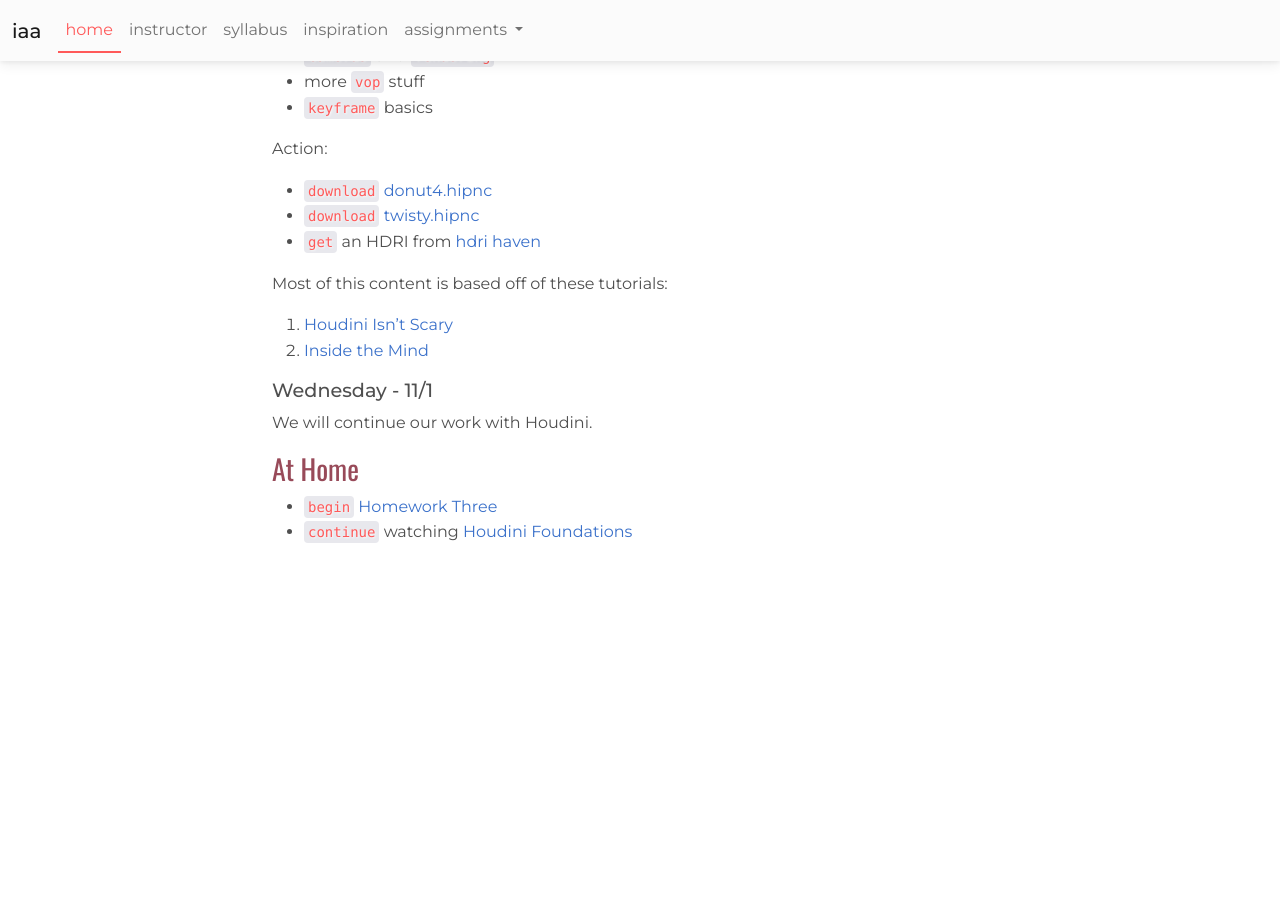
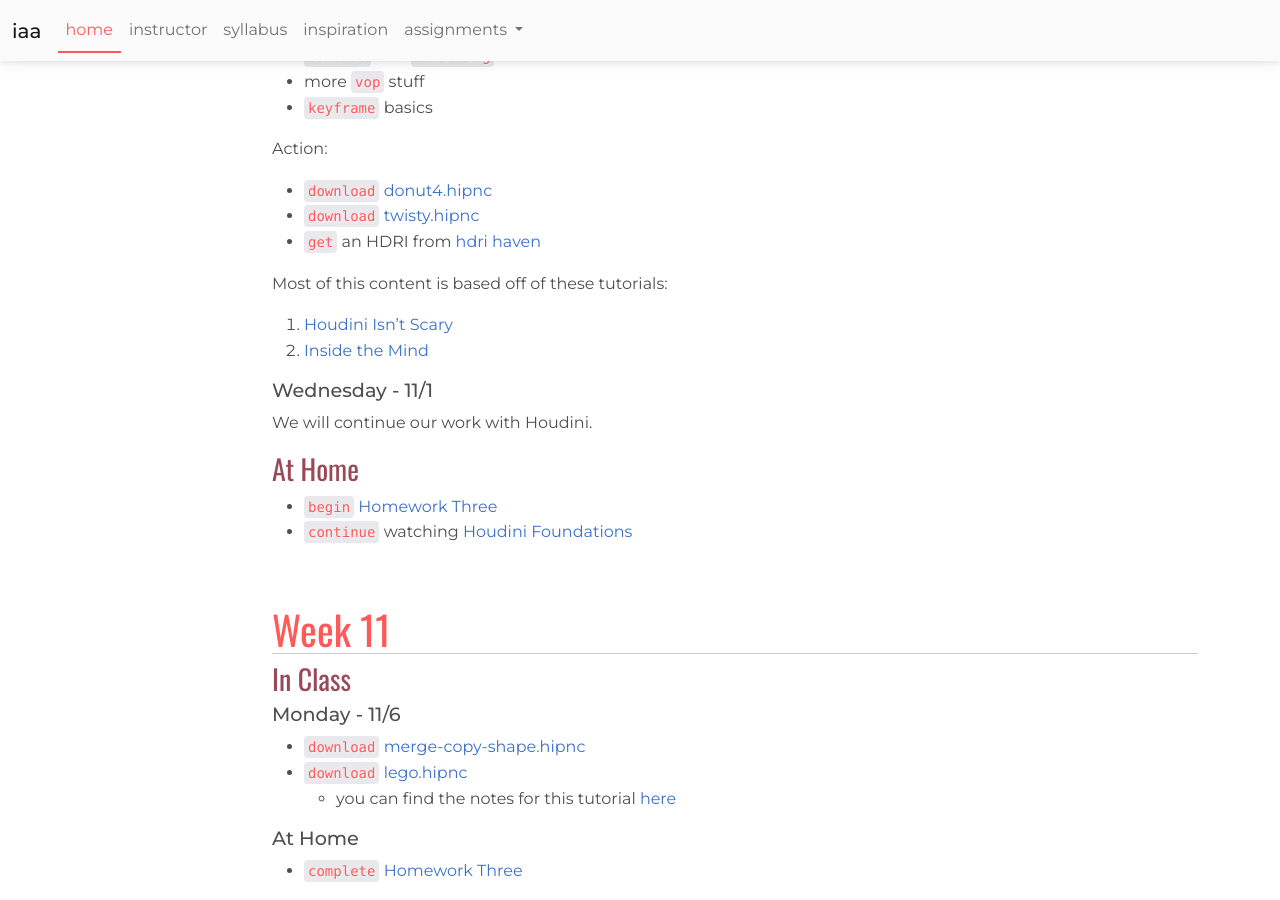
Before and after one commit to nicnosis/cu-courses, a Jekyll site: the page built from fa23/iaa/index.md, in a window 1280 px wide and 900 px high, scrolled down 9152 px. Built offline with Jekyll 4.4.1, drawn with Linux system fonts in a browser that asks for light colours; nearby versions of some CDN libraries; before the commit the page ends 9713 px from its top, so only the background shows below that.

Commit message:
add lego activity for iaa

```diff
--- a/fa23/iaa/index.md
+++ b/fa23/iaa/index.md
@@ -349,3 +349,13 @@ We will continue our work with Houdini.
 ### At Home
 * `begin` [Homework Three](assignments/hw3.html)
 * `continue` watching [Houdini Foundations](https://www.sidefx.com/tutorials/foundations-overview/)
+
+## Week 11
+### In Class
+#### Monday - 11/6
+- `download` [merge-copy-shape.hipnc](houdini/merge-copy-shape.hipnc)
+- `download` [lego.hipnc](houdini/lego.hipnc)
+   - you can find the notes for this tutorial [here](https://docs.google.com/document/d/1qDvnxEbusKOra32o8SIlSOmFwrH3tEluOk2jWt2lUpQ/edit?usp=sharing)
+
+#### At Home
+- `complete` [Homework Three](assignments/hw3.html)
```
Also changed, not shown: fa23/iaa/assignments/hw3.md (+2 -0 lines), 15 other files.
